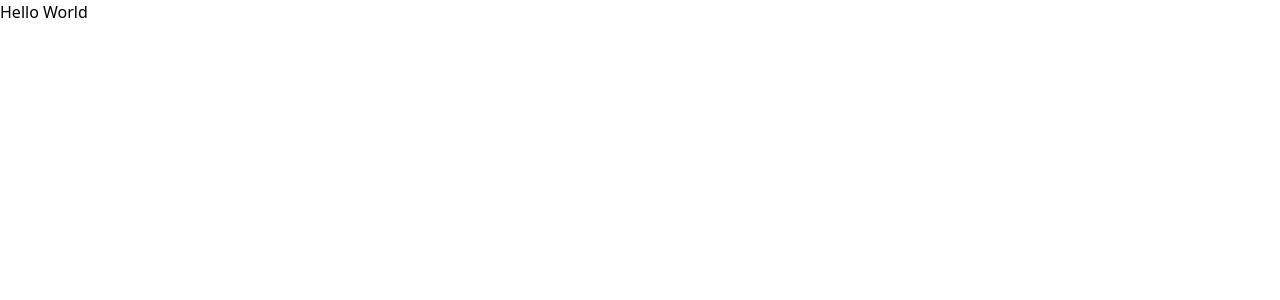
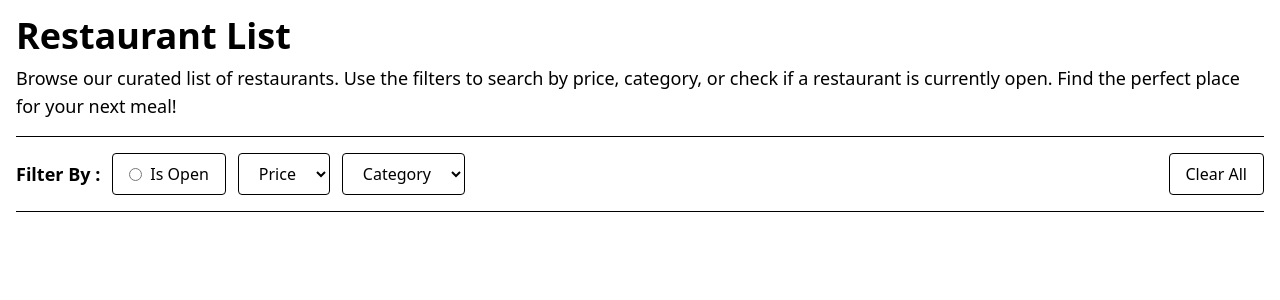
Before and after one commit to jevvonn/FrontendDevReactjs-JevonMozart, a React (Vite) app: page / in a window 1280 px wide. Shown: the top 300 px of the page. Built offline with nearby package versions, Linux system fonts and the light colour scheme.

Commit message:
feat: implement restaurant list layout with filtering options

```diff
--- a/src/App.tsx
+++ b/src/App.tsx
@@ -1,5 +1,57 @@
 function App() {
-  return <h1>Hello World</h1>;
+  return (
+    <main className="p-4">
+      <div className="space-y-2">
+        <h1 className="text-4xl font-bold">Restaurant List</h1>
+        <p className="text-lg">
+          Browse our curated list of restaurants. Use the filters to search by
+          price, category, or check if a restaurant is currently open. Find the
+          perfect place for your next meal!
+        </p>
+      </div>
+
+      <div className="mt-4">
+        <hr />
+        <div className="flex justify-between items-center">
+          <div className="flex gap-3 my-4 items-center">
+            <label className="text-lg font-semibold">Filter By :</label>
+            <div className="flex gap-2 content-center items-center border px-4 py-2 rounded cursor-pointer select-none">
+              <input
+                type="radio"
+                defaultChecked={false}
+                name="is_open"
+                id="is_open"
+              />
+              <label htmlFor="is_open" className="cursor-pointer">
+                Is Open
+              </label>
+            </div>
+
+            <select name="" className="px-4 py-2 border rounded" id="">
+              <option value="">Price</option>
+              <option value="1">$</option>
+              <option value="2">$$</option>
+              <option value="3">$$$</option>
+              <option value="4">$$$$</option>
+            </select>
+
+            <select name="" className="px-4 py-2 border rounded" id="">
+              <option value="">Category</option>
+              <option value="Italian">Italian</option>
+              <option value="Chinese">Chinese</option>
+              <option value="Mexican">Mexican</option>
+              <option value="Indian">Indian</option>
+              <option value="French">French</option>
+            </select>
+          </div>
+          <div>
+            <button className="border px-4 py-2 rounded">Clear All</button>
+          </div>
+        </div>
+        <hr />
+      </div>
+    </main>
+  );
 }
 
 export default App;
```
